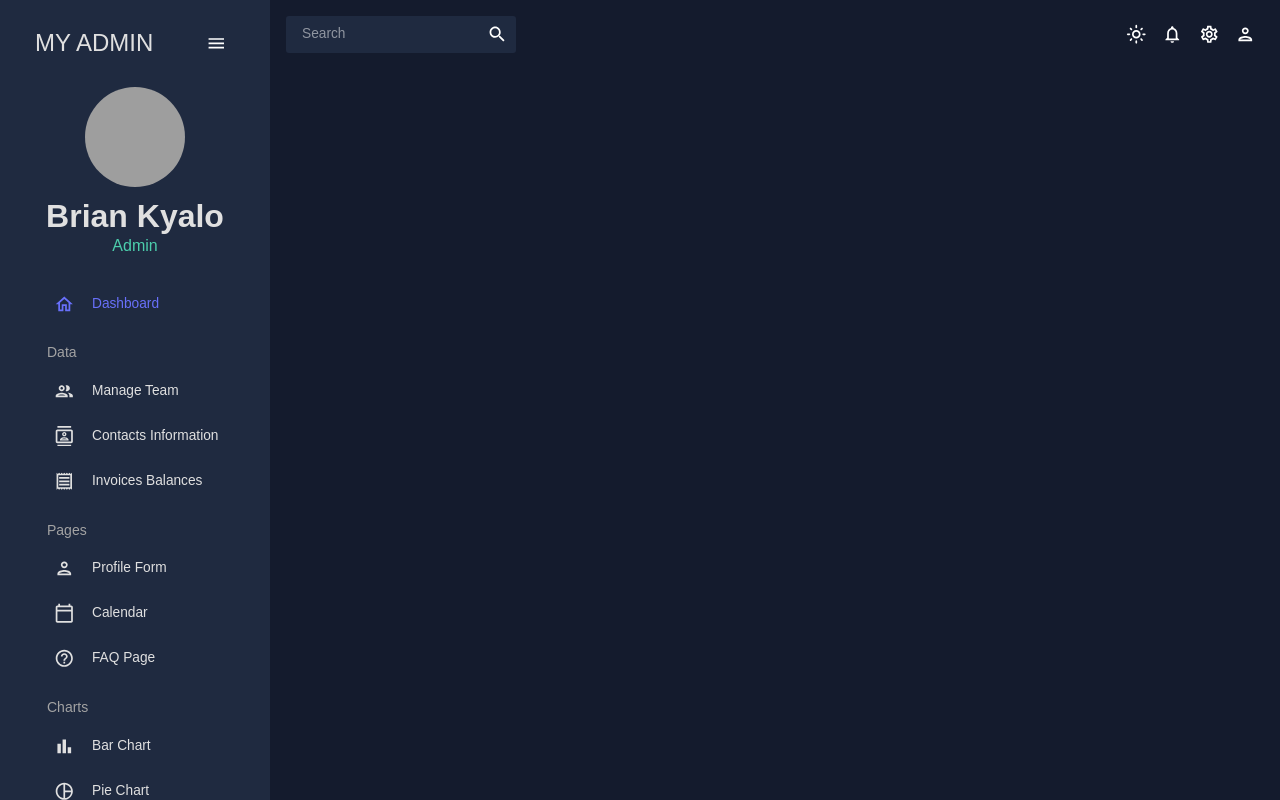
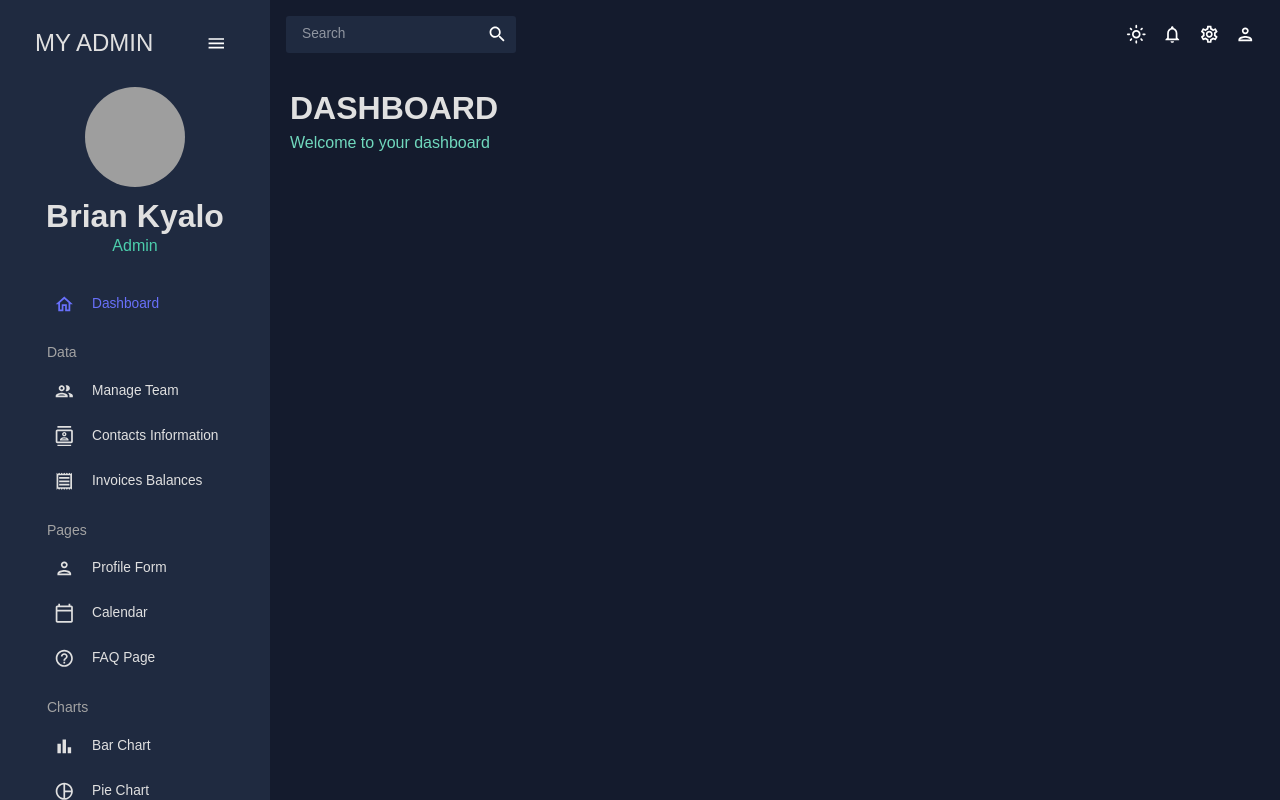
Before and after one commit to briancharlow/dashboard, a React (Create React App) app: page / in a window 1280 px wide. Built offline with nearby package versions, Linux system fonts and the light colour scheme; grey boxes are pictures that could not be loaded.

Commit message:
edits the dashboard component to display

```diff
--- a/src/scenes/dashboard/index.jsx
+++ b/src/scenes/dashboard/index.jsx
@@ -1,12 +1,14 @@
 import { Box } from "@mui/material";
 import Header from "../../components/Header";
+
 const Dashboard = () => {
-  return;
-  <Box m="20px">
-    <Box display="flex" justifyContent="space-between" alignItems="center">
-      <Header title="DASHBOARD" subtitle="Welcome to your dashboard" />
+  return (
+    <Box m="20px">
+      <Box display="flex" justifyContent="space-between" alignItems="center">
+        <Header title="DASHBOARD" subtitle="Welcome to your dashboard" />
+      </Box>
     </Box>
-  </Box>;
+  );
 };
 
 export default Dashboard;
```
